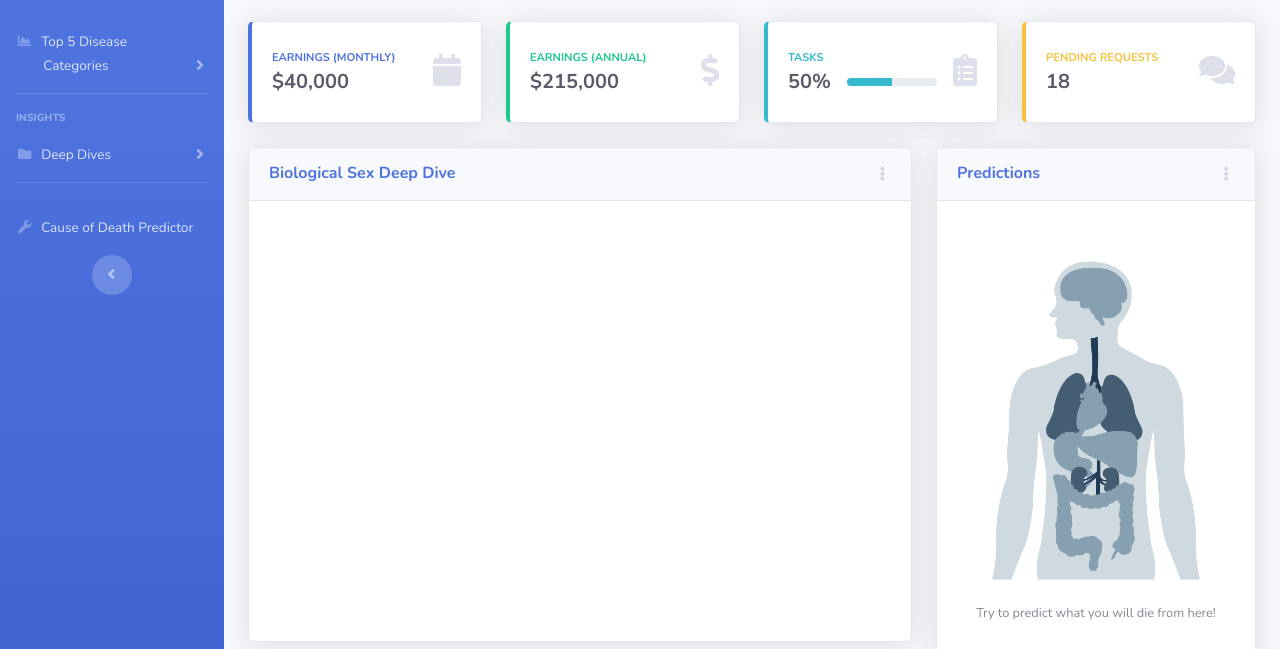
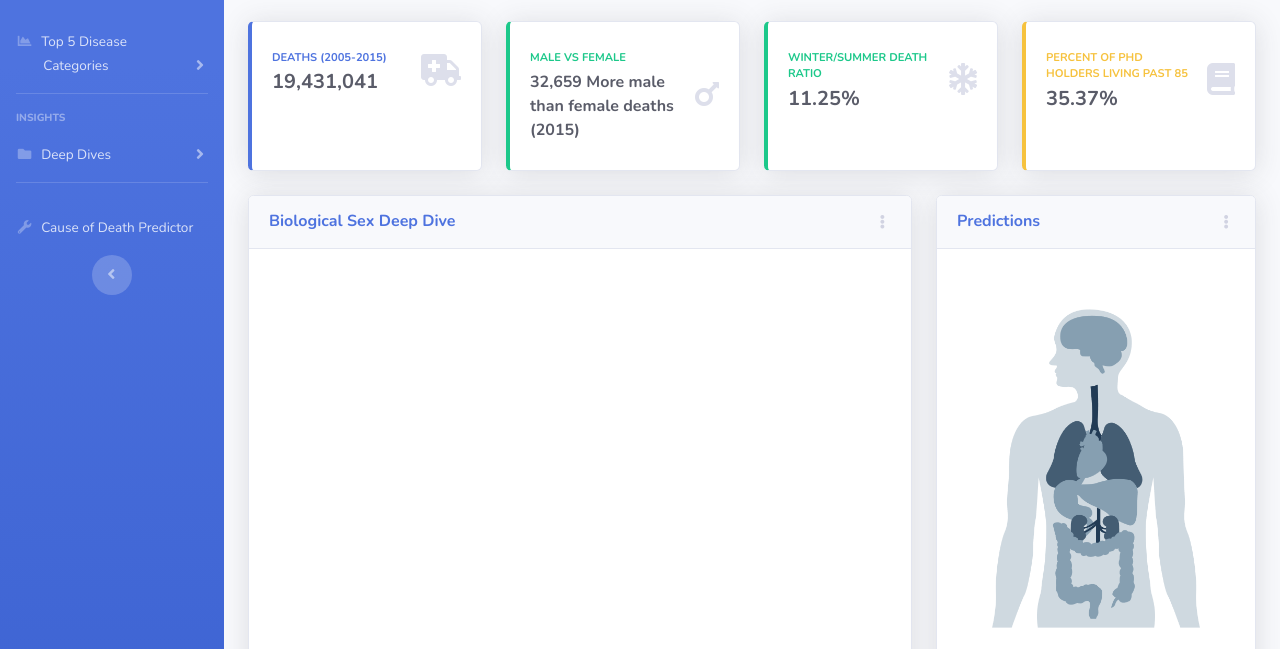
Before and after one commit to Rob-Ottogalli/Project-3-COD-Predictors, a plain HTML site: page templates/index.html in a window 1280 px wide. Shown: the part 131-780 px from the top of the page. Drawn offline with nearby package versions, Linux system fonts and the light colour scheme; a script that the page names is missing.

Commit message:
Update graphics on home page

```diff
--- a/templates/index.html
+++ b/templates/index.html
@@ -136,11 +136,11 @@
                 <div class="card-body">
                   <div class="row no-gutters align-items-center">
                     <div class="col mr-2">
-                      <div class="text-xs font-weight-bold text-primary text-uppercase mb-1">Earnings (Monthly)</div>
-                      <div class="h5 mb-0 font-weight-bold text-gray-800">$40,000</div>
+                      <div class="text-xs font-weight-bold text-primary text-uppercase mb-1">Deaths (2005-2015)</div>
+                      <div class="h5 mb-0 font-weight-bold text-gray-800">19,431,041</div>
                     </div>
                     <div class="col-auto">
-                      <i class="fas fa-calendar fa-2x text-gray-300"></i>
+                      <i class="fas fa-ambulance fa-2x text-gray-300"></i>
                     </div>
                   </div>
                 </div>
@@ -153,11 +153,11 @@
                 <div class="card-body">
                   <div class="row no-gutters align-items-center">
                     <div class="col mr-2">
-                      <div class="text-xs font-weight-bold text-success text-uppercase mb-1">Earnings (Annual)</div>
-                      <div class="h5 mb-0 font-weight-bold text-gray-800">$215,000</div>
+                      <div class="text-xs font-weight-bold text-success text-uppercase mb-1">Male vs Female</div>
+                      <div class="h7 mb-0 font-weight-bold text-gray-800">32,659 More male than female deaths (2015)</div>
                     </div>
                     <div class="col-auto">
-                      <i class="fas fa-dollar-sign fa-2x text-gray-300"></i>
+                      <i class="fas fa-mars fa-2x text-gray-300"></i>
                     </div>
                   </div>
                 </div>
@@ -166,24 +166,15 @@
 
             <!-- Earnings (Monthly) Card Example -->
             <div class="col-xl-3 col-md-6 mb-4">
-              <div class="card border-left-info shadow h-100 py-2">
+              <div class="card border-left-success shadow h-100 py-2">
                 <div class="card-body">
                   <div class="row no-gutters align-items-center">
                     <div class="col mr-2">
-                      <div class="text-xs font-weight-bold text-info text-uppercase mb-1">Tasks</div>
-                      <div class="row no-gutters align-items-center">
-                        <div class="col-auto">
-                          <div class="h5 mb-0 mr-3 font-weight-bold text-gray-800">50%</div>
-                        </div>
-                        <div class="col">
-                          <div class="progress progress-sm mr-2">
-                            <div class="progress-bar bg-info" role="progressbar" style="width: 50%" aria-valuenow="50" aria-valuemin="0" aria-valuemax="100"></div>
-                          </div>
-                        </div>
-                      </div>
+                      <div class="text-xs font-weight-bold text-success text-uppercase mb-1">Winter/Summer Death Ratio</div>
+                      <div class="h5 mb-0 font-weight-bold text-gray-800">11.25%</div>
                     </div>
                     <div class="col-auto">
-                      <i class="fas fa-clipboard-list fa-2x text-gray-300"></i>
+                      <i class="fas fa-snowflake fa-2x text-gray-300"></i>
                     </div>
                   </div>
                 </div>
@@ -196,11 +187,11 @@
                 <div class="card-body">
                   <div class="row no-gutters align-items-center">
                     <div class="col mr-2">
-                      <div class="text-xs font-weight-bold text-warning text-uppercase mb-1">Pending Requests</div>
-                      <div class="h5 mb-0 font-weight-bold text-gray-800">18</div>
+                      <div class="text-xs font-weight-bold text-warning text-uppercase mb-1">Percent of PHD holders living past 85</div>
+                      <div class="h5 mb-0 font-weight-bold text-gray-800">35.37%</div>
                     </div>
                     <div class="col-auto">
-                      <i class="fas fa-comments fa-2x text-gray-300"></i>
+                      <i class="fas fa-book fa-2x text-gray-300"></i>
                     </div>
                   </div>
                 </div>
@@ -225,9 +216,6 @@
                     <div class="dropdown-menu dropdown-menu-right shadow animated--fade-in" aria-labelledby="dropdownMenuLink">
                       <div class="dropdown-header">Dropdown Header:</div>
                       <a class="dropdown-item" href="/biological_sex">Insights</a>
-                      <a class="dropdown-item" href="#">Another action</a>
-                      <div class="dropdown-divider"></div>
-                      <a class="dropdown-item" href="#">Something else here</a>
                     </div>
                   </div>
                 </div>
@@ -267,9 +255,6 @@
                     <div class="dropdown-menu dropdown-menu-right shadow animated--fade-in" aria-labelledby="dropdownMenuLink">
                       <div class="dropdown-header">Dropdown Header:</div>
                       <a class="dropdown-item" href="/seasons">Insights</a>
-                      <a class="dropdown-item" href="#">Another action</a>
-                      <div class="dropdown-divider"></div>
-                      <a class="dropdown-item" href="#">Something else here</a>
                     </div>
                   </div>
                 </div>
@@ -309,9 +294,6 @@
                     <div class="dropdown-menu dropdown-menu-right shadow animated--fade-in" aria-labelledby="dropdownMenuLink">
                       <div class="dropdown-header">Dropdown Header:</div>
                       <a class="dropdown-item" href="/education">Insights</a>
-                      <a class="dropdown-item" href="#">Another action</a>
-                      <div class="dropdown-divider"></div>
-                      <a class="dropdown-item" href="#">Something else here</a>
                     </div>
                   </div>
                 </div>
```
